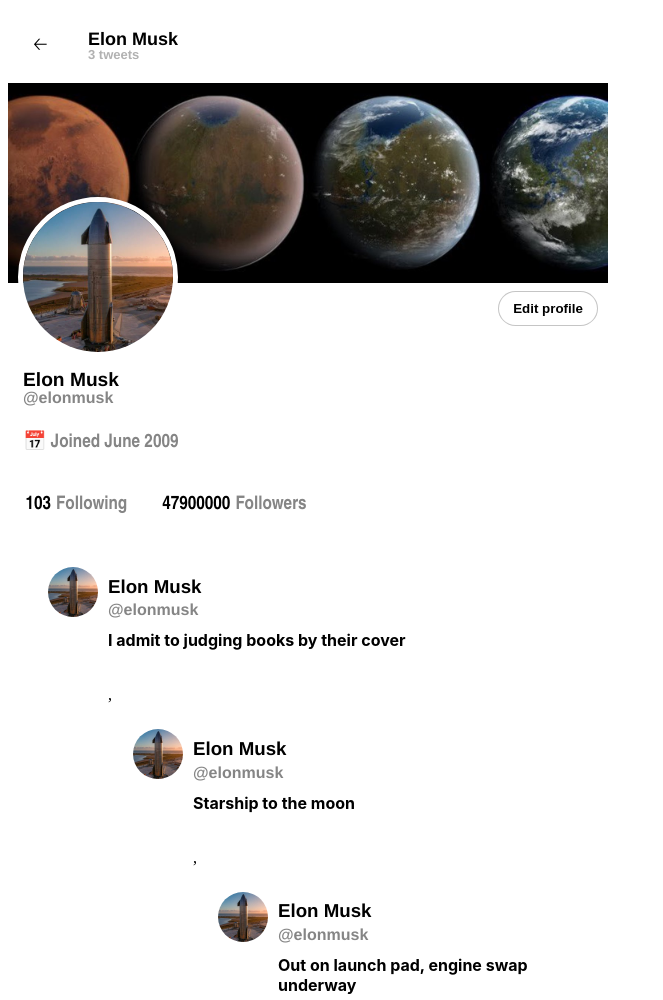
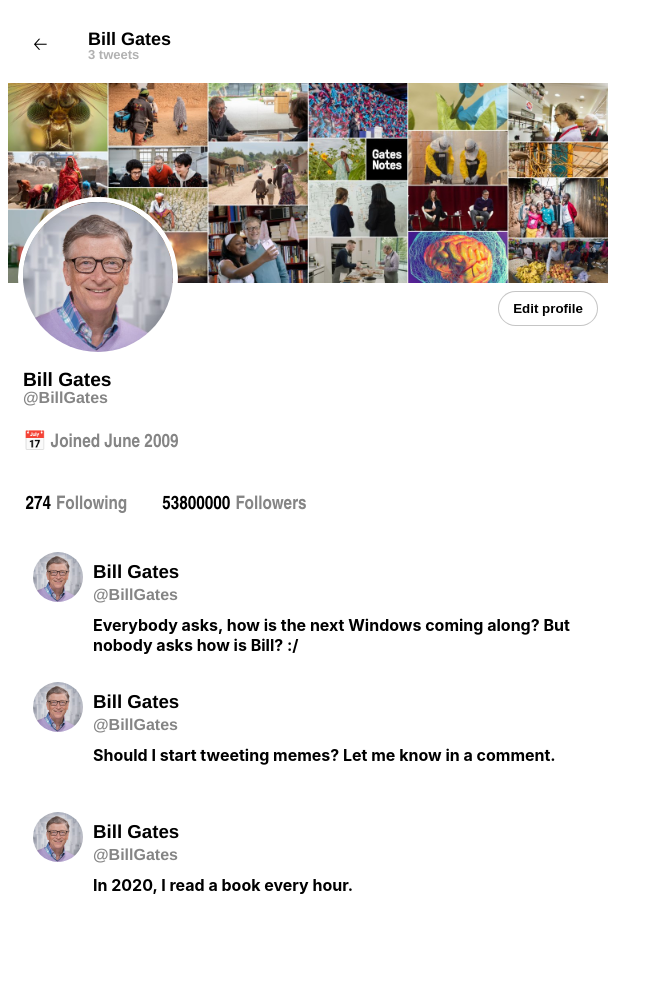
Before and after one commit to CamilingJS/Twitter-Project, a plain HTML site: page index.html in a window 1280 px wide. Shown: the whole page, without its empty margins (0-663 px from the left). Drawn offline with Linux system fonts and the light colour scheme.

Commit message:
appended tweetContainer onto container class rather than nesting it in the tweetContainer

```diff
--- a/index.html
+++ b/index.html
@@ -43,15 +43,6 @@
       <h3>2</h3><h3>Followers</h3>
     </div>
 
-    <div class="tweetContainer" id="tweetContainer" >
-      <img src="https://pbs.twimg.com/profile_images/1411198879140171776/ayImj4BT_400x400.jpg" alt="Default profile photo">
-      <div>
-        <h3>Jonathan</h3>
-        <h3>@CamilingJS</h3>
-        <h3>This is my first tweet on this social media platform</h3>
-      </div>
-    </div>
-
 
 </div>
 
--- a/index.js
+++ b/index.js
@@ -72,11 +72,9 @@ const follow = document.querySelector('#follow')
 follow.innerHTML = `<h3>${user.followingCount}</h3><h3>Following</h3>
 <h3>${user.followerCount}</h3><h3>Followers</h3>`
 
-const tweetContainer = document.querySelector('#tweetContainer')
-tweetContainer.innerHTML = `
-  <div class="tweetBox" >
-        ${user.tweets.map(tweet=>{
-            return `
+const tweetContainer = document.querySelector('.container')
+user.tweets.forEach(tweet=>{
+    const appendTweet = `
     <div class="tweetContainer" >
         <img src=${user.avatarURL} alt="avatar">
         <div>
@@ -86,12 +84,10 @@ tweetContainer.innerHTML = `
         <div>
     </div>
     `
-        })}
-  <div>
-
-`
+    tweetContainer.innerHTML  += appendTweet
+})
 
 
 
 }
-user(user1)
+user(user2)
--- a/styles.css
+++ b/styles.css
@@ -119,7 +119,7 @@
   display: flex;
   justify-content: flex-start;
   flex-direction: row;
-
+  transform: translateY(-180px);
 }
 .tweetContainer img {
   width: 50px;
```
Lines whose indentation alone changed are shown as unchanged.
